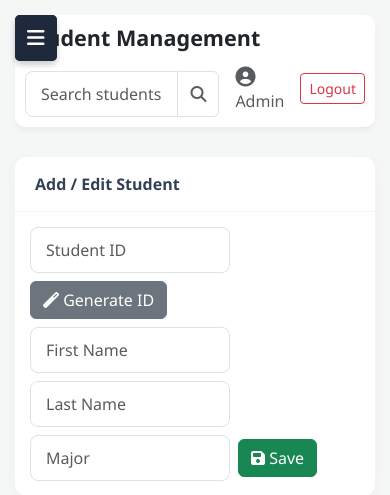
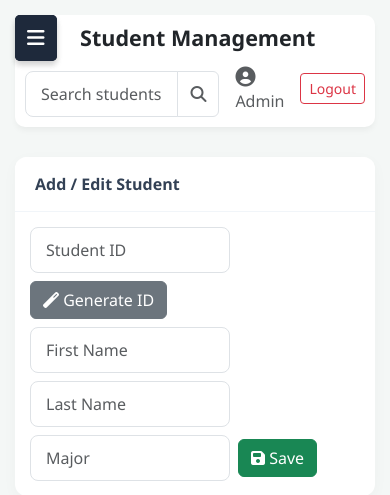
Before and after one commit to johnoganda2005/srms-web, a Spring Boot app: page /index.html in a window 390 px wide. Shown: the top 495 px of the page. Run offline with Spring Boot 4, Linux system fonts and the light colour scheme; some of the project's set-up classes (security, data sources, template engines, error pages and the like) are left out, and stand-ins take their place.

Commit message:
Update index.html

```diff
--- a/src/main/resources/static/index.html
+++ b/src/main/resources/static/index.html
@@ -116,6 +116,8 @@
                 gap: 10px;
                 padding: 10px !important;
             }
+
+            .top-navbar h4 { margin-left: 55px; }
             .top-navbar .input-group {
                 width: 100% !important;
                 margin-top: 10px;
```
